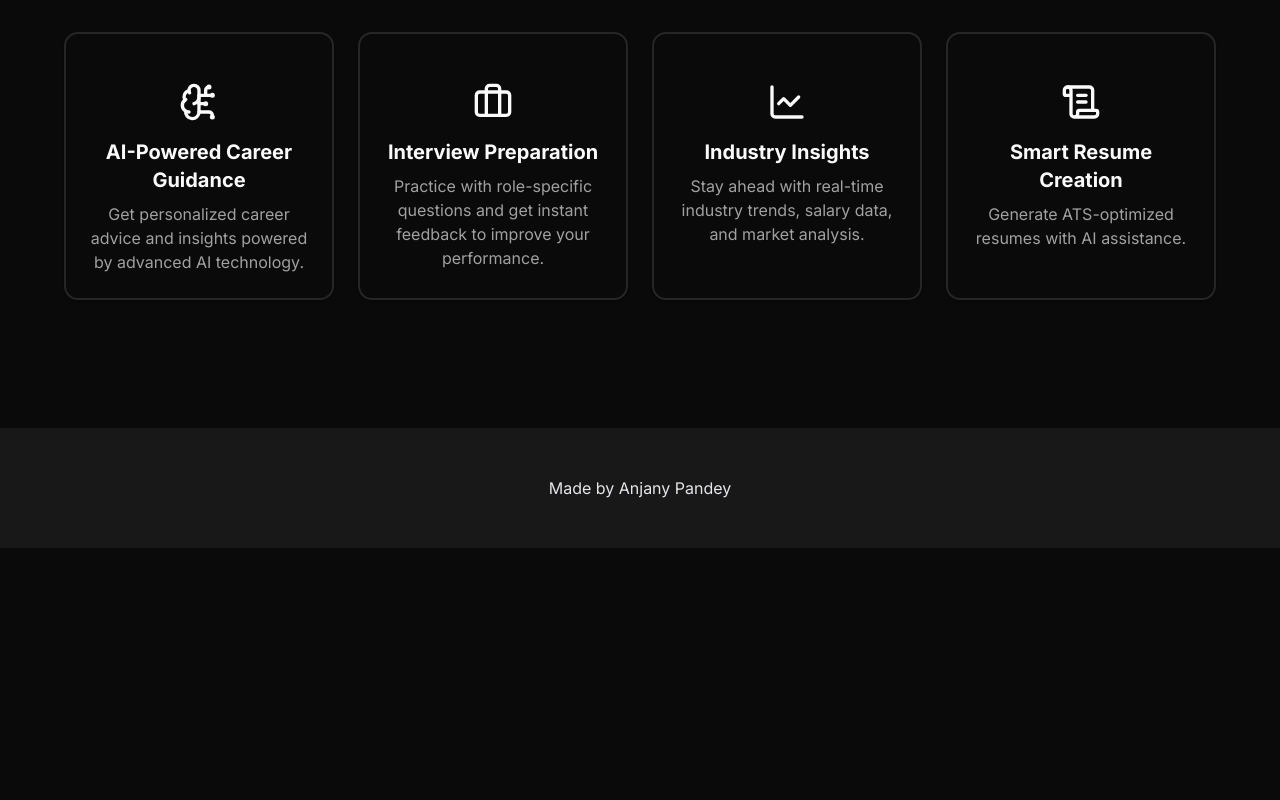
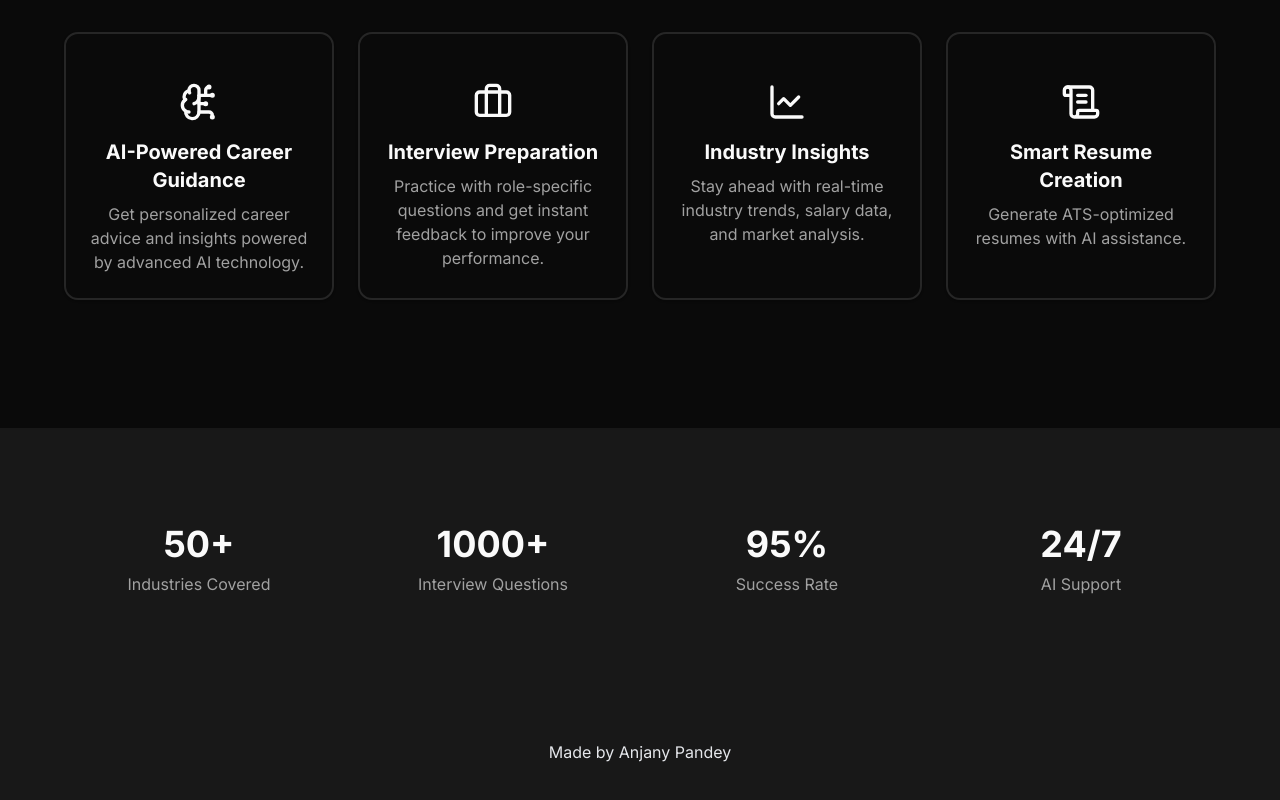
Before and after one commit to anjany06/CarvAI-AI-Career-Assistant, a Next.js app: page / in a window 1280 px wide. Shown: the part 1501-2301 px from the top of the page. Before the commit the page ends 2049 px from the top, so only its background shows below. Built offline with nearby package versions, Linux system fonts and the light colour scheme; no server answers.

Commit message:
UI : One more section after features section

```diff
--- a/app/page.jsx
+++ b/app/page.jsx
@@ -38,18 +38,31 @@ export default function Home() {
         </div>
       </section>
 
-      {/* <section className=" w-full py-12 md:py-24 bg-muted/50">
+      <section className=" w-full py-12 md:py-24 bg-muted/50">
         <div className="container mx-auto px-4 md:px-6">
           <div className="grid grid-cols-1 md:grid-cols-2 lg:grid-cols-4 gap-6 max-w-6xl mx-auto">
-
             <div className="flex flex-col items-center justify-center space-y-2">
               <h3 className="text-4xl font-bold">50+</h3>
-              <p></p>
+              <p className="text-muted-foreground">Industries Covered</p>
             </div>
-
+            <div className="flex flex-col items-center justify-center space-y-2">
+              <h3 className="text-4xl font-bold">1000+</h3>
+              <p className="text-muted-foreground">Interview Questions</p>
+            </div>
+            <div className="flex flex-col items-center justify-center space-y-2">
+              <h3 className="text-4xl font-bold">95%</h3>
+              <p className="text-muted-foreground">Success Rate</p>
+            </div>
+            <div className="flex flex-col items-center justify-center space-y-2">
+              <h3 className="text-4xl font-bold">24/7</h3>
+              <p className="text-muted-foreground">AI Support</p>
+            </div>
           </div>
         </div>
-      </section> */}
+      </section>
+
+
+
     </div>
   );
 }
```
